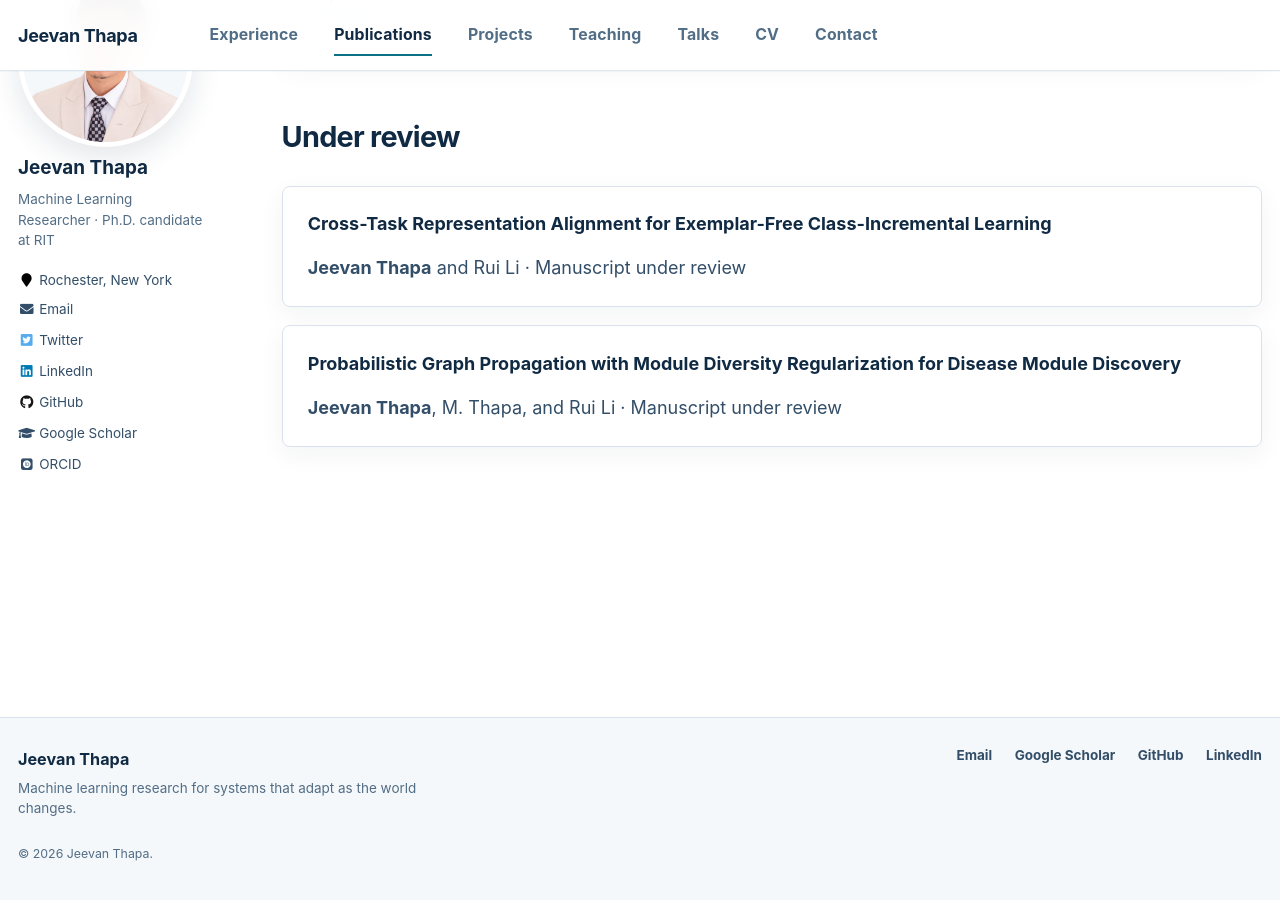
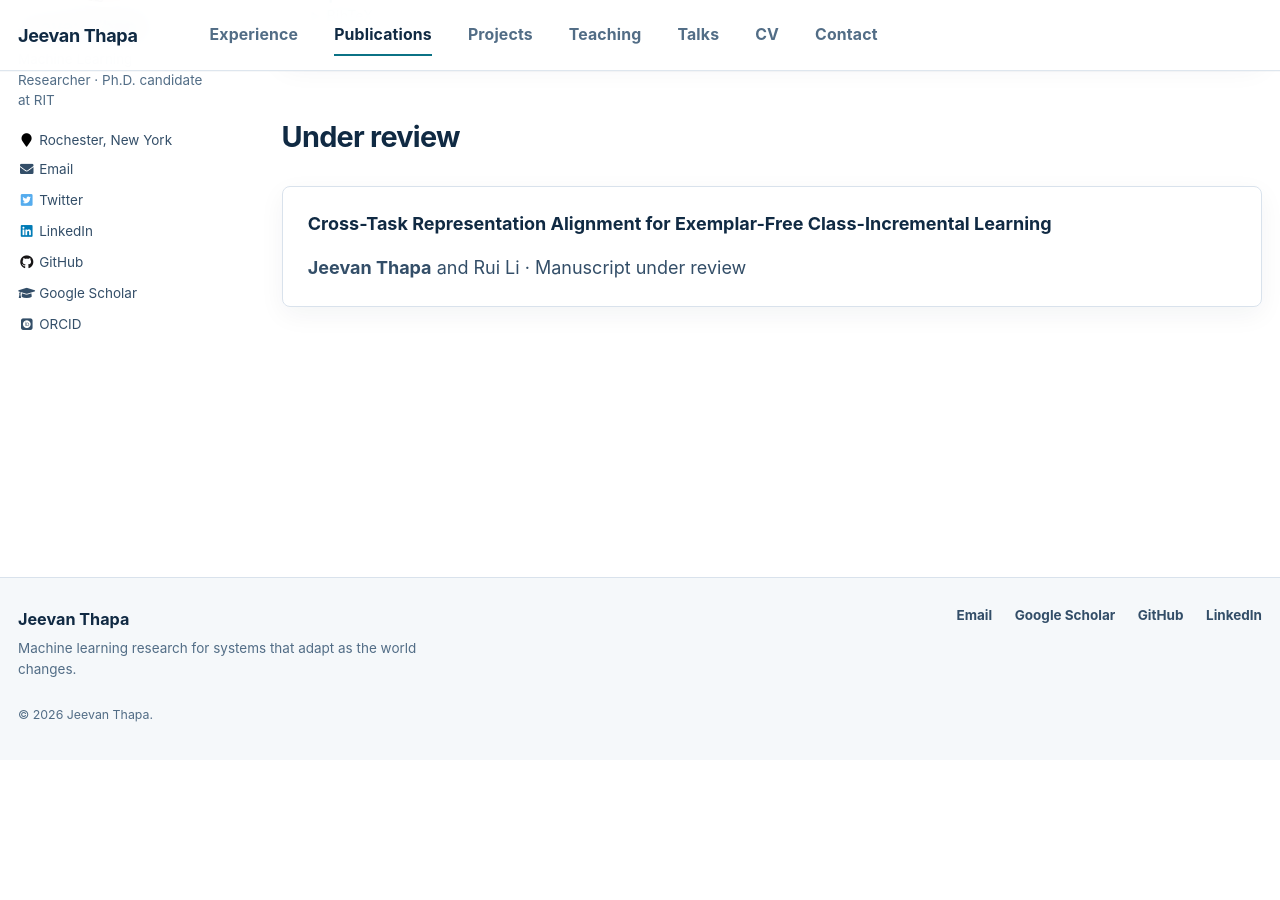
Before and after one commit to jt4812/jt4812.github.io, a Jekyll site: the page built from _pages/publications.md, in a window 1280 px wide and 900 px high, scrolled down 1559 px. Built offline with Jekyll 4.4.1, drawn with Linux system fonts in a browser that asks for light colours; some web fonts are replaced; after the commit the page ends 2319 px from its top, so only the background shows below that.

Commit message:
Mark disease-module work as in preparation and update CV

```diff
--- a/_pages/experience.md
+++ b/_pages/experience.md
@@ -59,8 +59,10 @@ classes:
     <ul>
       <li>Built a Bayesian continual-learning framework that dynamically adapts network depth and width for evolving tasks; published at ICML 2024.</li>
       <li>Developed a cross-task representation-alignment framework that improved average accuracy by 2.16 percentage points for exemplar-free class-incremental learning; manuscript under review.</li>
-      <li>Developed a probabilistic graph-propagation framework with module diversity regularization that integrates bioinformatics data for gene–disease association prediction; manuscript under review.</li>
-      <li>Designed a parameter-efficient adaptation method for continual generalized category discovery using full-covariance Gaussian prototypes, evaluated on medical-imaging datasets.</li>
+      <li>Designed a parameter-efficient adaptation method for continual generalized category discovery using full-covariance Gaussian prototypes, evaluated on medical-imaging datasets.
+      </li>
+      <li>Developed a probabilistic graph-propagation framework with module diversity regularization that integrates bioinformatics data for gene–disease association prediction; manuscript under preparation.</li>
+
     </ul>
   </article>
 
--- a/_pages/publications.md
+++ b/_pages/publications.md
@@ -68,7 +68,7 @@ author_profile: true
   <p><strong>Jeevan Thapa</strong> and Rui Li · Manuscript under review</p>
 </div>
 
-<div class="notice--project">
+<!-- <div class="notice--project">
   <h3>Probabilistic Graph Propagation with Module Diversity Regularization for Disease Module Discovery</h3>
   <p><strong>Jeevan Thapa</strong>, M. Thapa, and Rui Li · Manuscript under review</p>
-</div>
+</div> -->
```
Also changed, not shown: _pages/projects.md (+1 -1 lines), 1 other file.
